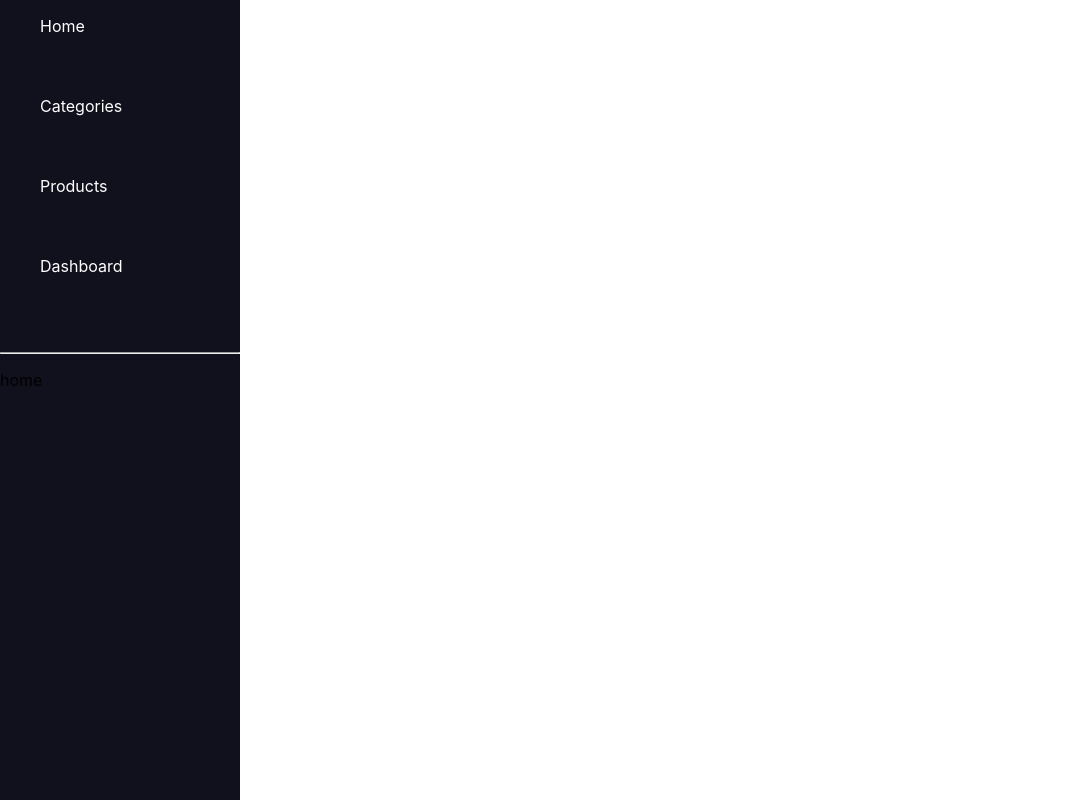
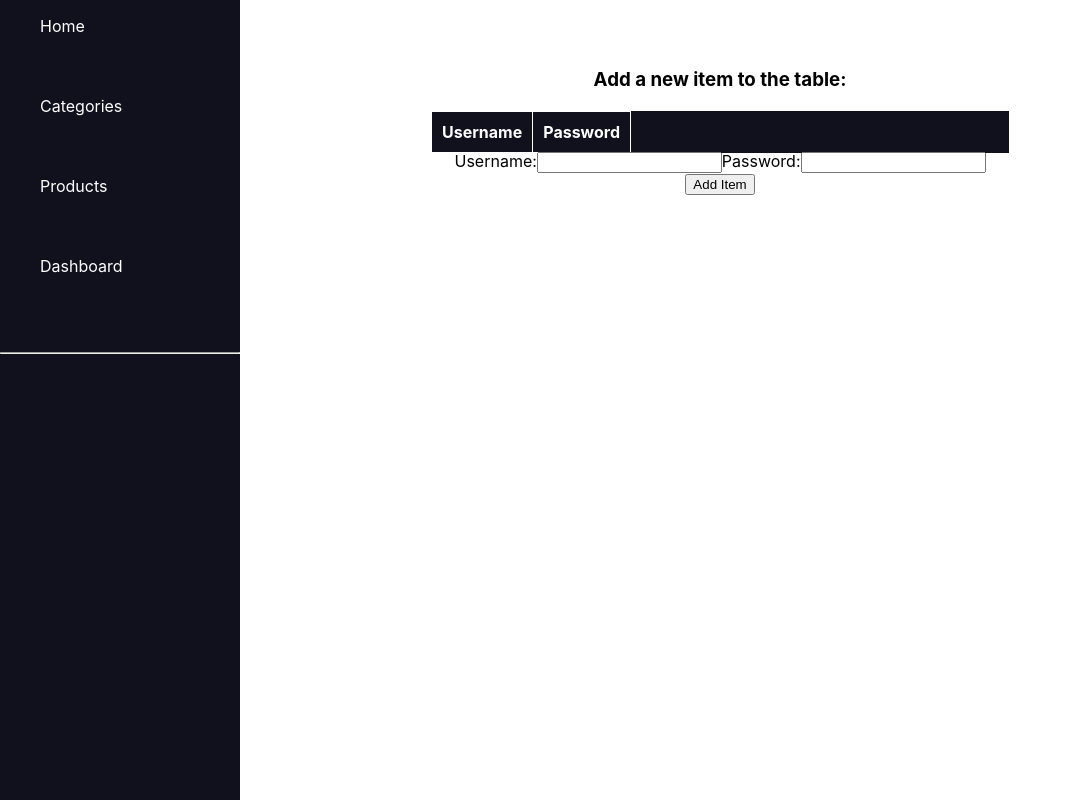
Before and after one commit to 0zzy0sbourne/e-commerce, a React (Create React App) app: page / in a window 1280 px wide. Shown: the whole page, without its empty margins (0-1071 px from the left). Built offline with nearby package versions, Linux system fonts and the light colour scheme.

Commit message:
adding row to table

```diff
--- a/package.json
+++ b/package.json
@@ -3,9 +3,12 @@
   "version": "0.1.0",
   "private": true,
   "dependencies": {
+    "@material-ui/icons": "^4.11.2",
+    "@mui/icons-material": "^5.0.0",
     "@testing-library/jest-dom": "^5.11.4",
     "@testing-library/react": "^11.1.0",
     "@testing-library/user-event": "^12.1.10",
+    "http-proxy-middleware": "^0.19.1",
     "react": "^17.0.2",
     "react-dom": "^17.0.2",
     "react-router-dom": "^5.3.0",
--- a/src/App.js
+++ b/src/App.js
@@ -1,13 +1,11 @@
-import logo from './logo.svg';
-import './App.css';
-import Sidebar from './Sidebar';
-
+import React from 'react'
+import Sidebar from "./Sidebar";
 function App() {
   return (
-    <div className="app">
+    <div>
       <Sidebar/>
     </div>
-  );
+  )
 }
 
-export default App;
+export default App
--- a/src/CategoryList.css
+++ b/src/CategoryList.css
@@ -33,3 +33,19 @@
     .buttons{
   text-align: center;
 }
+.categoryinput{
+  display: flex;
+  align-items: center;
+  background-color: whitesmoke;
+  border-radius: 20px;
+  padding: 10px;
+  width: 1px;
+}
+
+#categoryform {
+  display:flex;
+  flex-direction: row;
+}
+#categoryform > input{
+  width:100px;
+}
--- a/src/CategoryList.js
+++ b/src/CategoryList.js
@@ -1,7 +1,7 @@
-import React from 'react'
-import Sidebar from './Sidebar'
-import "./CategoryList.css"
-
+import React from 'react';
+import Sidebar from './Sidebar';
+import "./CategoryList.css";
+// import AddIcon from '@mui/icons-material/Add';
 function CategoryList() {
     return (
         <div className = "categories-container">
@@ -15,9 +15,25 @@ function CategoryList() {
                 <th>Category Photo</th>
 
             </table>
-            <div class="buttons">
-                <button onclick="categoryfunction()" id="categorybutton" type="button">Add Category</button>
+
+
+
+
+            <div className = "categoryinput">
+
+
+                <form id = "categoryform" action= "#">
+                    <input  type="text" id = "categoryname" name = "categoryname"  placeholder="Add Category" />
+                    <input  type="text" id = "parentcategory" name = "parentcategory"  placeholder="Add Category" />
+                    <input  type="text" id = "categorydescription" name = "categorydescription"  placeholder="Add Category" />
+                    <input  type="text" id = "categoryphoto" name = "categoryphoto" placeholder="Add Category" />
+
+
+                </form>
+                <button onclick = "addCategory()" id="categorybutton" value = "Add" type="button">Add</button>
             </div>
+
+
 
         </div>
     )
--- /dev/null
+++ b/src/Form.css
@@ -0,0 +1,14 @@
+#Form{
+flex-direction: column;
+    position: fixed;
+    top: 120px;
+     width: 50%;
+    height: 23px;
+    justify-content: center;
+     margin-left: 400px;
+     display: flex;
+}
+#Form > * {
+    display: block;
+    margin: 30px;
+}
--- /dev/null
+++ b/src/Form.js
@@ -0,0 +1,28 @@
+import React, { Component } from 'react';
+import "./Form.css";
+class Form extends React.Component {
+  render() {
+    return (
+      <div id="Form">
+        <h3>Add a new item to the table:</h3>
+        <form onSubmit={this.props.handleFormSubmit}>
+          <label htmlFor="username">
+          Username:
+          <input id="username" value={this.props.newUsername}
+            type="text" name="username"
+            onChange={this.props.handleInputChange} />
+          </label>
+          <label for="password">
+          Password:
+          <input id="password" value={this.props.newPassword}
+            type="password" name="password"
+            onChange={this.props.handleInputChange} />
+          </label>
+          <button type="submit" value="Submit">Add Item</button>
+        </form>
+      </div>
+    );
+  }
+}
+
+export default Form;
--- a/src/HomeScreen.js
+++ b/src/HomeScreen.js
@@ -1,11 +1,69 @@
-import React from 'react'
+import React, { Component } from 'react';
+import './App.css';
+// import Table from './Table';
+import Form from './Form';
+import "./HomeScreen.css";
+import Table from './Table';
 
-function HomeScreen() {
+class HomeScreen extends Component {
+  constructor() {
+    super();
+
+    this.state = {
+      username: '',
+      password: '',
+      items: []
+    }
+  };
+
+  handleFormSubmit = (e) => {
+    e.preventDefault();
+
+    let items = [...this.state.items];
+
+    items.push({
+      username: this.state.username,
+      password: this.state.password
+    });
+
+    this.setState({
+      items,
+      username: '',
+      password: ''
+    });
+  };
+
+  handleInputChange = (e) => {
+    let input = e.target;
+    let name = e.target.name;
+    let value = input.value;
+
+    this.setState({
+      [name]: value
+    })
+  };
+
+  render() {
     return (
-        <div>
-           <p>home</p>
-        </div>
-    )
+      <div className="App">
+          <Table items={ this.state.items }/>
+
+          <Form handleFormSubmit={ this.handleFormSubmit }
+          handleInputChange={ this.handleInputChange }
+          newUsername={ this.state.username }
+          newPassword={ this.state.password } />
+      </div>
+    );
+  }
 }
 
-export default HomeScreen
+export default HomeScreen;
+
+
+/*
+<Table items={ this.state.items }/>
+        <Form handleFormSubmit={ this.handleFormSubmit }
+          handleInputChange={ this.handleInputChange }
+          newUsername={ this.state.username }
+          newPassword={ this.state.password } />
+*/
--- a/src/Sidebar.js
+++ b/src/Sidebar.js
@@ -5,6 +5,7 @@ import CategoryList from './CategoryList';
 import ProductList from './ProductList';
 import Dashboard from './Dashboard';
 import HomeScreen from './HomeScreen';
+import App from "./App";
 function Sidebar() {
     return (
         <div className = "sidebar">
--- /dev/null
+++ b/src/Table.css
@@ -0,0 +1,29 @@
+#Table{
+    flex-direction: column;
+    position: fixed;
+    top: 120px;
+     width: 50%;
+    height: 23px;
+    justify-content: center;
+     margin-left: 400px;
+     display: flex;
+}
+#Table > * {
+    display: block;
+    margin: 30px;
+}
+.table{
+        background-color:#11101d;
+
+}
+table, th, td {
+    border: 1px solid white ;
+    border-collapse: collapse;
+    color: #fff;
+  }
+  table th {
+    padding: 10px;
+  }
+  table tr td{
+    padding: 10px;
+}
--- /dev/null
+++ b/src/Table.js
@@ -0,0 +1,29 @@
+import React, { Component } from 'react';
+import "./Table.css";
+class Table extends React.Component {
+  render() {
+    const items = this.props.items;
+    return (
+      <div id="Table">
+        <table className= "table">
+          <tbody>
+            <tr>
+              <th>Username</th>
+              <th>Password</th>
+            </tr>
+            {items.map(item => {
+              return (
+                <tr>
+                  <td>{item.username}</td>
+                  <td>{item.password}</td>
+                </tr>
+              );
+            })}
+          </tbody>
+        </table>
+      </div>
+    );
+  }
+}
+
+export default Table;
```
Also changed, not shown: src/HomeScreen.css (added), 2 other files (tests, documents, lock files or other folders).
